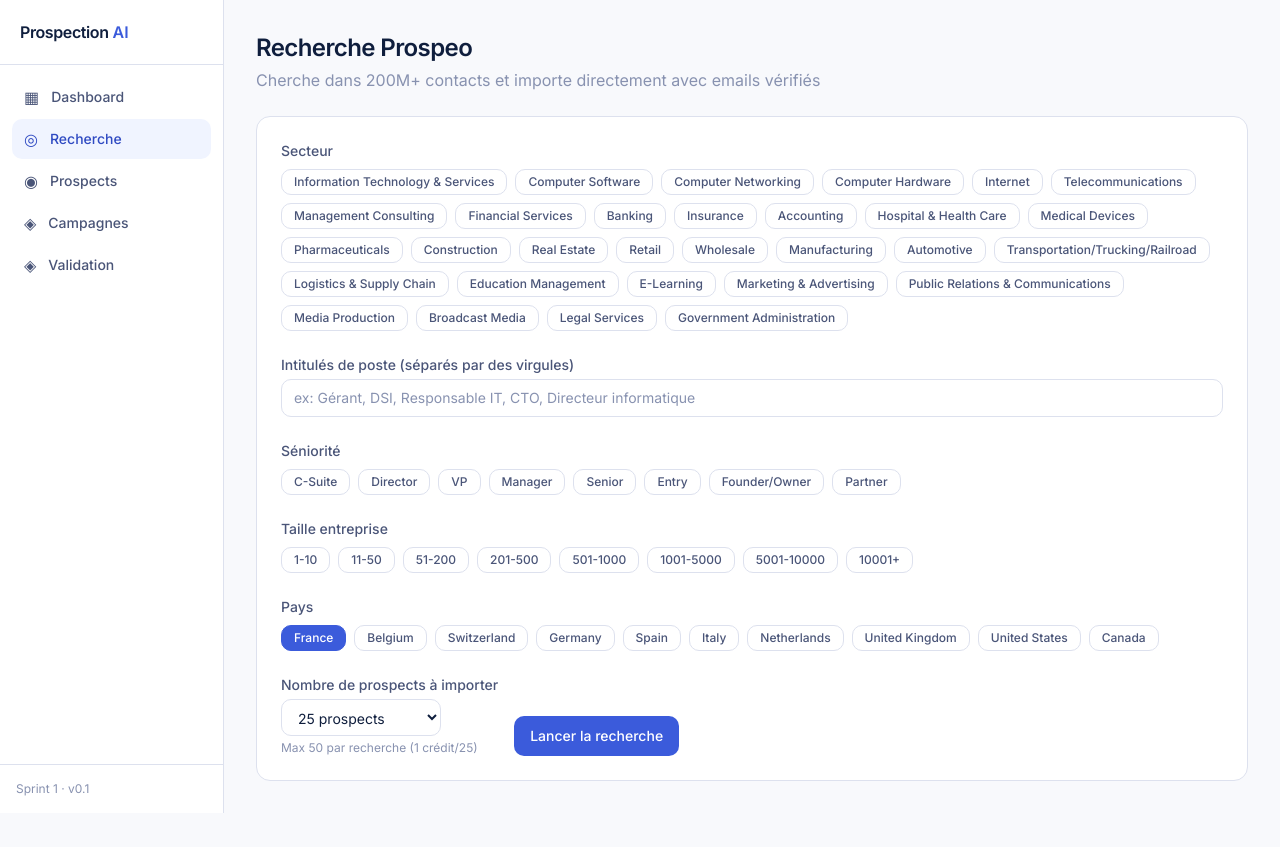
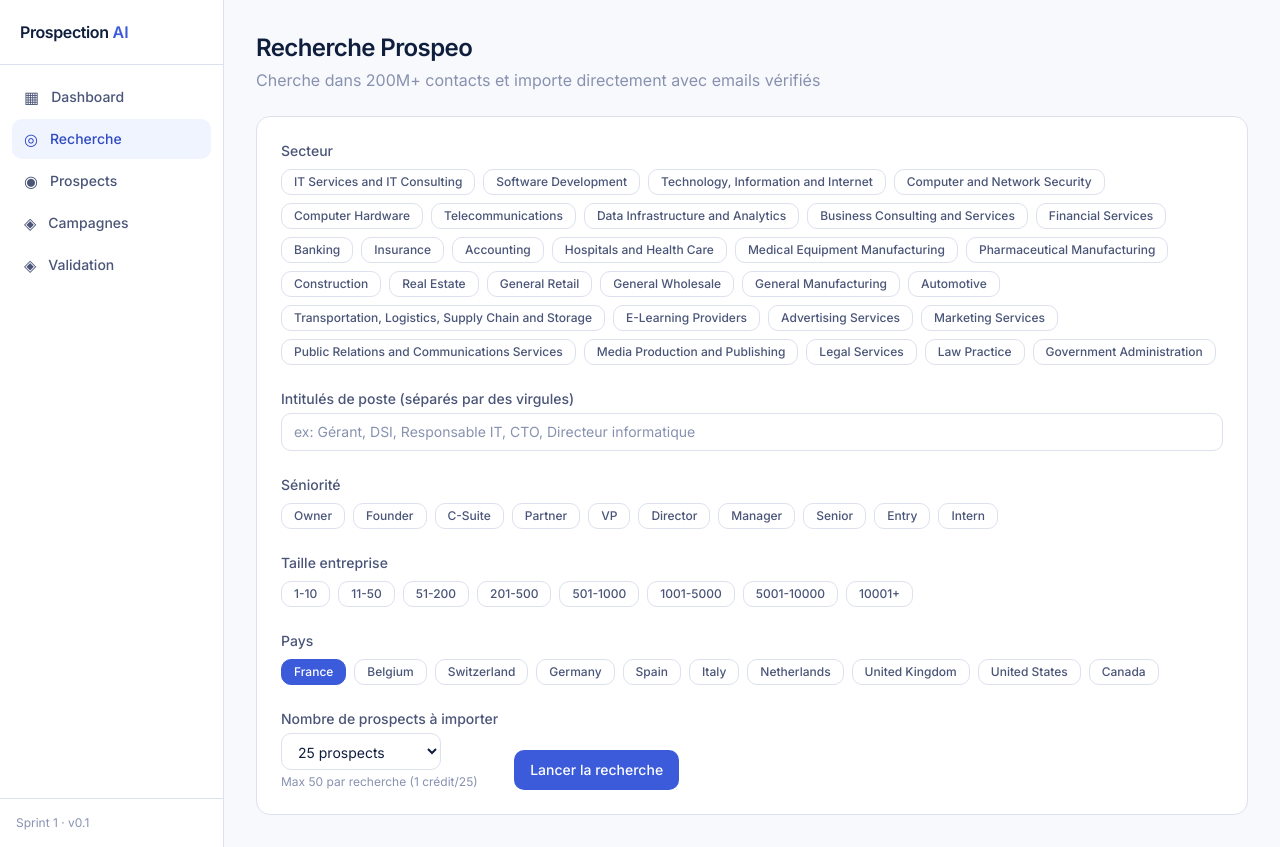
Before and after one commit to sore87/prospection-app, a Next.js app: page /search in a window 1280 px wide. Before the commit the page ends 813 px from the top, so only its background shows below. Built offline with nearby package versions, Linux system fonts and the light colour scheme.

Commit message:
Fix industries Prospeo - valeurs exactes API

```diff
--- a/app/search/page.tsx
+++ b/app/search/page.tsx
@@ -3,47 +3,49 @@
 
 // Valeurs basées sur l'API Prospeo
 const INDUSTRIES = [
-  "Information Technology & Services",
-  "Computer Software",
-  "Computer Networking",
+  "IT Services and IT Consulting",
+  "Software Development",
+  "Technology, Information and Internet",
+  "Computer and Network Security",
   "Computer Hardware",
-  "Internet",
   "Telecommunications",
-  "Management Consulting",
+  "Data Infrastructure and Analytics",
+  "Business Consulting and Services",
   "Financial Services",
   "Banking",
   "Insurance",
   "Accounting",
-  "Hospital & Health Care",
-  "Medical Devices",
-  "Pharmaceuticals",
+  "Hospitals and Health Care",
+  "Medical Equipment Manufacturing",
+  "Pharmaceutical Manufacturing",
   "Construction",
   "Real Estate",
-  "Retail",
-  "Wholesale",
-  "Manufacturing",
+  "General Retail",
+  "General Wholesale",
+  "General Manufacturing",
   "Automotive",
-  "Transportation/Trucking/Railroad",
-  "Logistics & Supply Chain",
-  "Education Management",
-  "E-Learning",
-  "Marketing & Advertising",
-  "Public Relations & Communications",
-  "Media Production",
-  "Broadcast Media",
+  "Transportation, Logistics, Supply Chain and Storage",
+  "E-Learning Providers",
+  "Advertising Services",
+  "Marketing Services",
+  "Public Relations and Communications Services",
+  "Media Production and Publishing",
   "Legal Services",
+  "Law Practice",
   "Government Administration",
 ]
 
 const SENIORITIES = [
+  "Owner",
+  "Founder",
   "C-Suite",
+  "Partner",
+  "VP",
   "Director",
-  "VP",
   "Manager",
   "Senior",
   "Entry",
-  "Founder/Owner",
-  "Partner",
+  "Intern",
 ]
 
 const EMPLOYEE_RANGES = [
```
